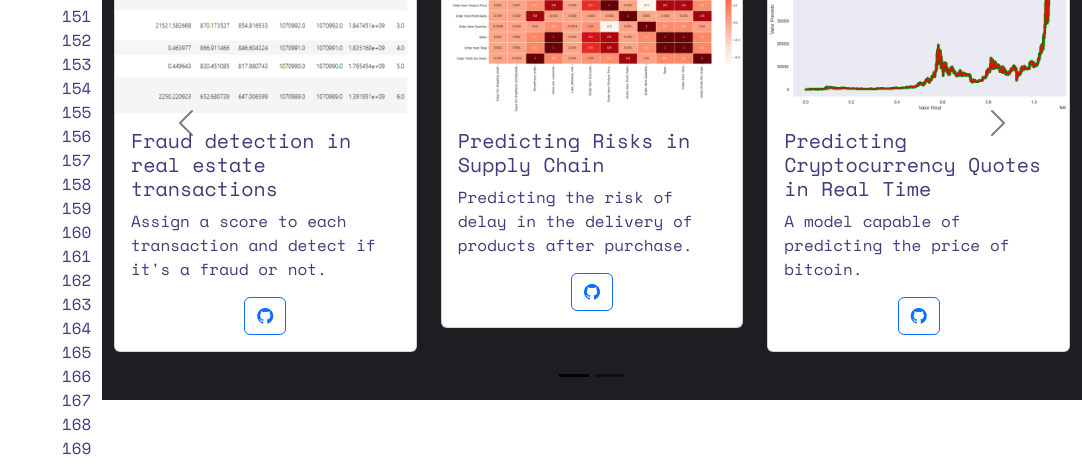
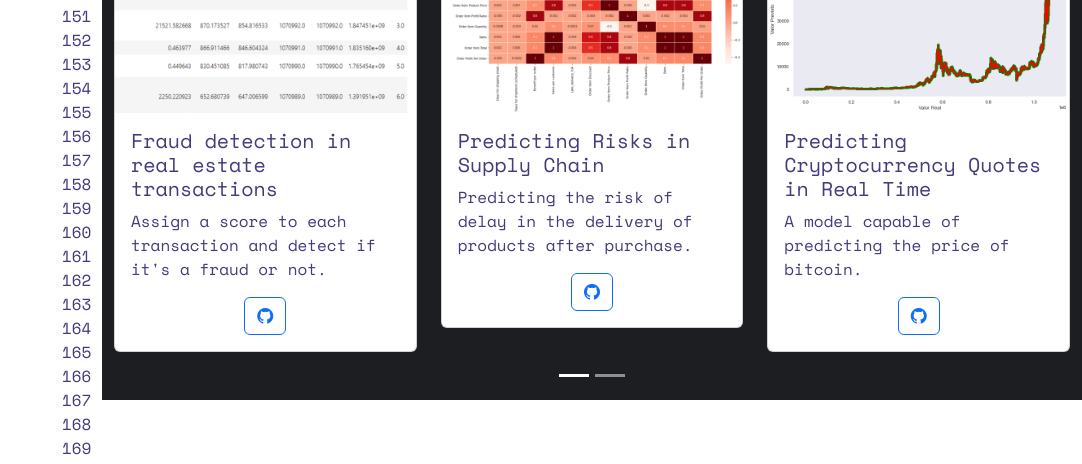
Before and after one commit to bentobenack/portfolio, a Flask app: page / in a window 1280 px wide. Shown: the part 3596-4060 px from the top of the page, without its empty margins (198-1280 px from the left). Run offline with Flask 2, Linux system fonts and the light colour scheme; some libraries are stand-ins or nearby versions.

Commit message:
change the color of carousel control button

```diff
--- a/static/style.css
+++ b/static/style.css
@@ -249,14 +249,17 @@ section#resume .resume-item::before {
 
 .carousel-control-prev {
     margin-left: -8rem;
+    filter: invert(100%);
 }
 
 .carousel-control-next {
     margin-right: -8rem;
+    filter: invert(100%);
 }
 
 .carousel-indicators {
     margin-bottom: -35px;
+    filter: invert(100%);
 }
 
 .carousel-cust{
```
